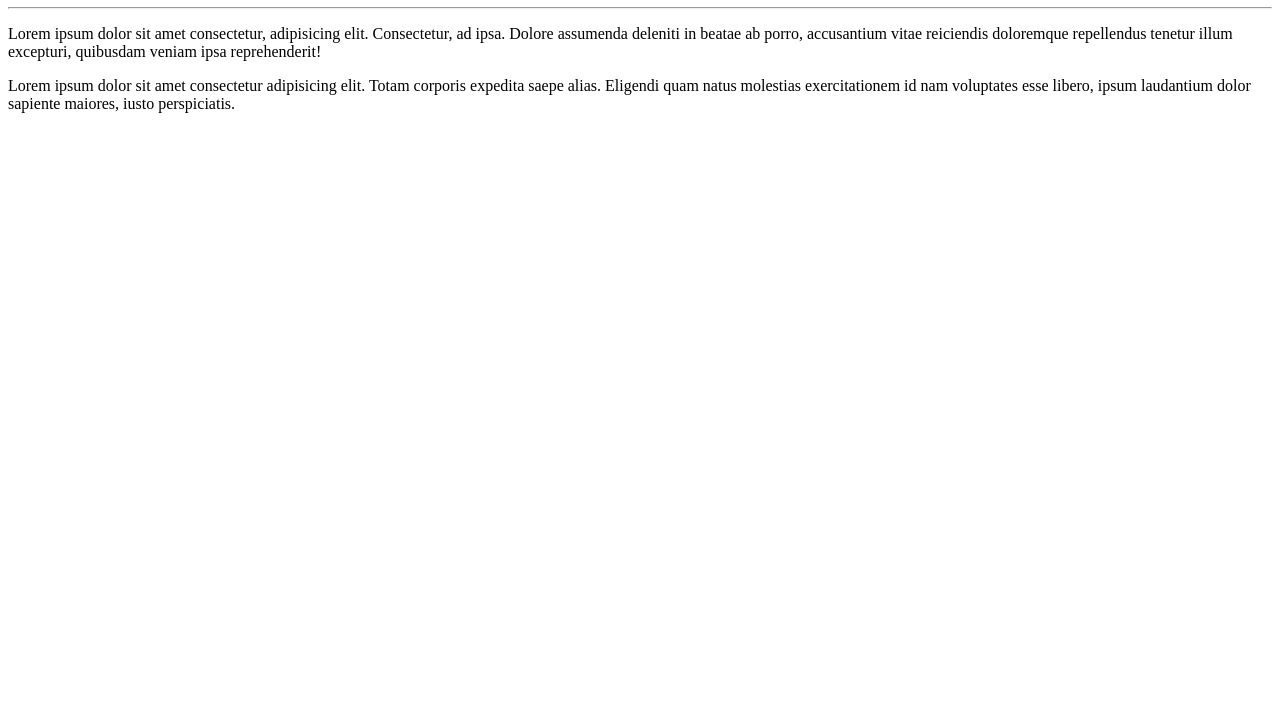
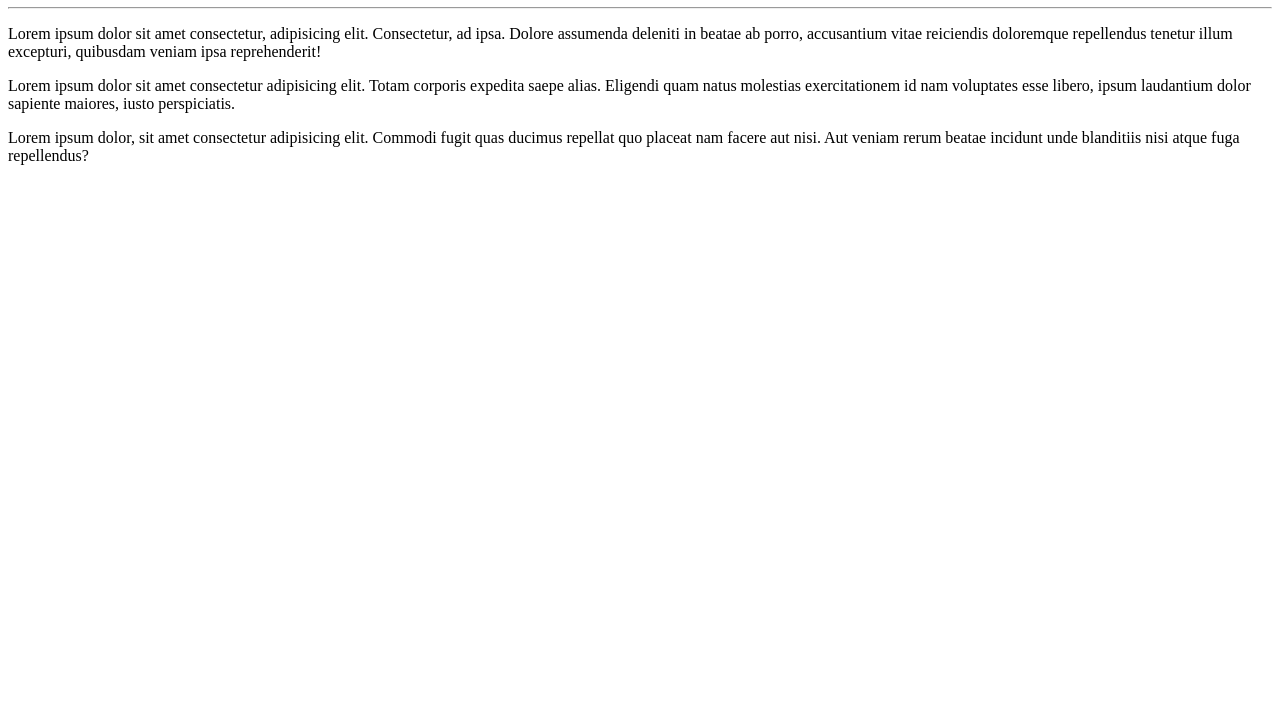
Before and after one commit to figarosolucoes/Ola-Mundo, a plain HTML site: page site-exemplo/index.html in a window 1280 px wide. Shown: the part 73-800 px from the top of the page. Drawn offline with Linux system fonts and the light colour scheme.

Commit message:
alteração do index.html
Adição de mais um paágrafo.

```diff
--- a/site-exemplo/index.html
+++ b/site-exemplo/index.html
@@ -10,6 +10,7 @@
     <hr>
     <p>Lorem ipsum dolor sit amet consectetur, adipisicing elit. Consectetur, ad ipsa. Dolore assumenda deleniti in beatae ab porro, accusantium vitae reiciendis doloremque repellendus tenetur illum excepturi, quibusdam veniam ipsa reprehenderit!</p>
     <p>Lorem ipsum dolor sit amet consectetur adipisicing elit. Totam corporis expedita saepe alias. Eligendi quam natus molestias exercitationem id nam voluptates esse libero, ipsum laudantium dolor sapiente maiores, iusto perspiciatis.</p>
+    <p>Lorem ipsum dolor, sit amet consectetur adipisicing elit. Commodi fugit quas ducimus repellat quo placeat nam facere aut nisi. Aut veniam rerum beatae incidunt unde blanditiis nisi atque fuga repellendus?</p>
 
 
 </body>
```
